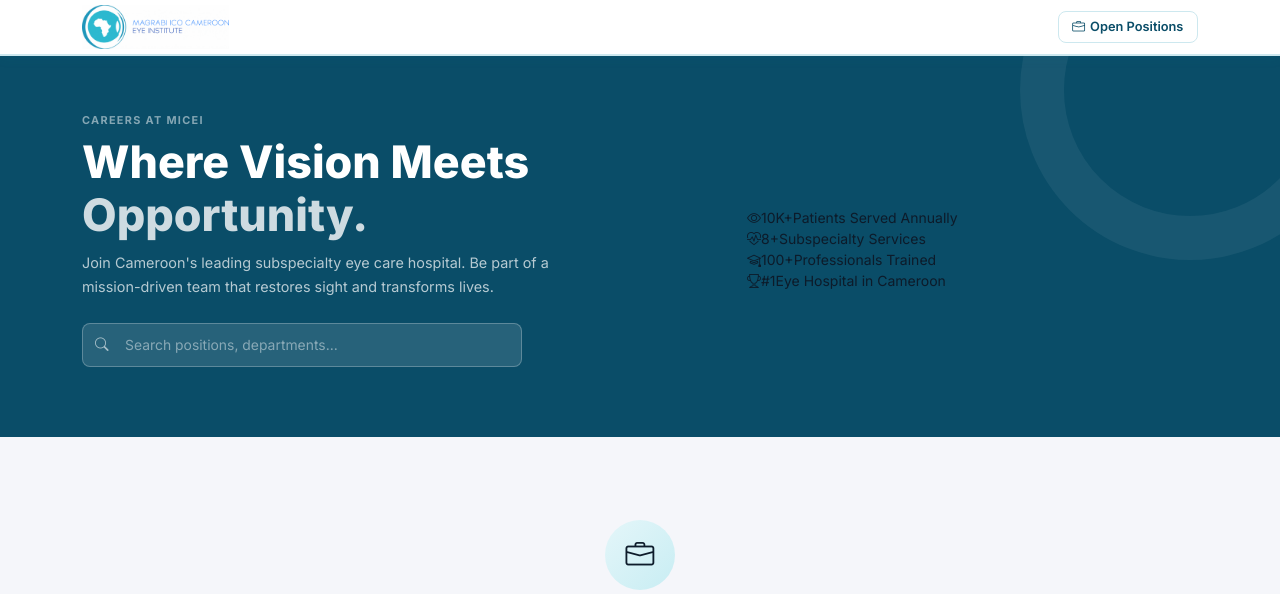
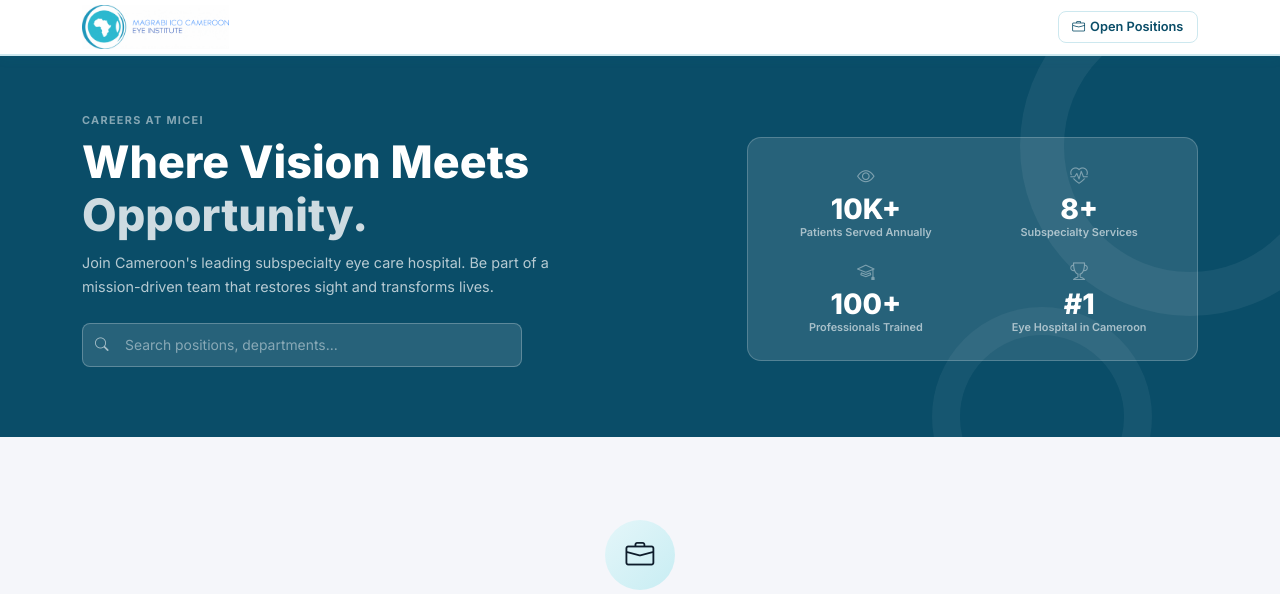
Before and after one commit to 44bryan/Leave-System, a Django app: template recruitment/templates/recruitment/job_board.html in a window 1280 px wide; the page is wider, and only the part inside the window is pictured. Shown: the top 594 px of that part. Run offline with Django 5.2, Linux system fonts and the light colour scheme; the template is opened without the code that fills it, so the values that code supplies are empty.

Commit message:
Fix pub hero: add position:relative, restore stats-card CSS, fix footer sticky
Co-Authored-By: Claude Sonnet 4.6 <noreply@anthropic.com>

```diff
--- a/templates/base_public.html
+++ b/templates/base_public.html
@@ -71,7 +71,22 @@
         .pub-hero {
             background: var(--primary);
             padding: 2.8rem 0 2.6rem;
+            position: relative;
+            overflow: hidden;
         }
+        .hero-inner { position: relative; z-index: 1; }
+
+        /* ── Stats card (hero sidebar) ── */
+        .stats-card {
+            background: rgba(255,255,255,.12);
+            border: 1px solid rgba(255,255,255,.2);
+            border-radius: 14px; padding: 1.6rem 1.4rem;
+            display: grid; grid-template-columns: 1fr 1fr; gap: 1.2rem 1.4rem;
+        }
+        .stat-item { text-align: center; }
+        .stat-num { font-size: clamp(1.4rem,2.2vw,1.9rem); font-weight: 800; color: #fff; line-height: 1; display: block; margin-bottom: .15rem; }
+        .stat-lbl { font-size: .68rem; color: rgba(255,255,255,.6); font-weight: 600; display: block; line-height: 1.3; }
+        .stat-icon { font-size: 1.1rem; color: rgba(255,255,255,.4); display: block; margin-bottom: .3rem; }
         .pub-hero .hero-eyebrow {
             font-size: .68rem;
             font-weight: 700;
```
